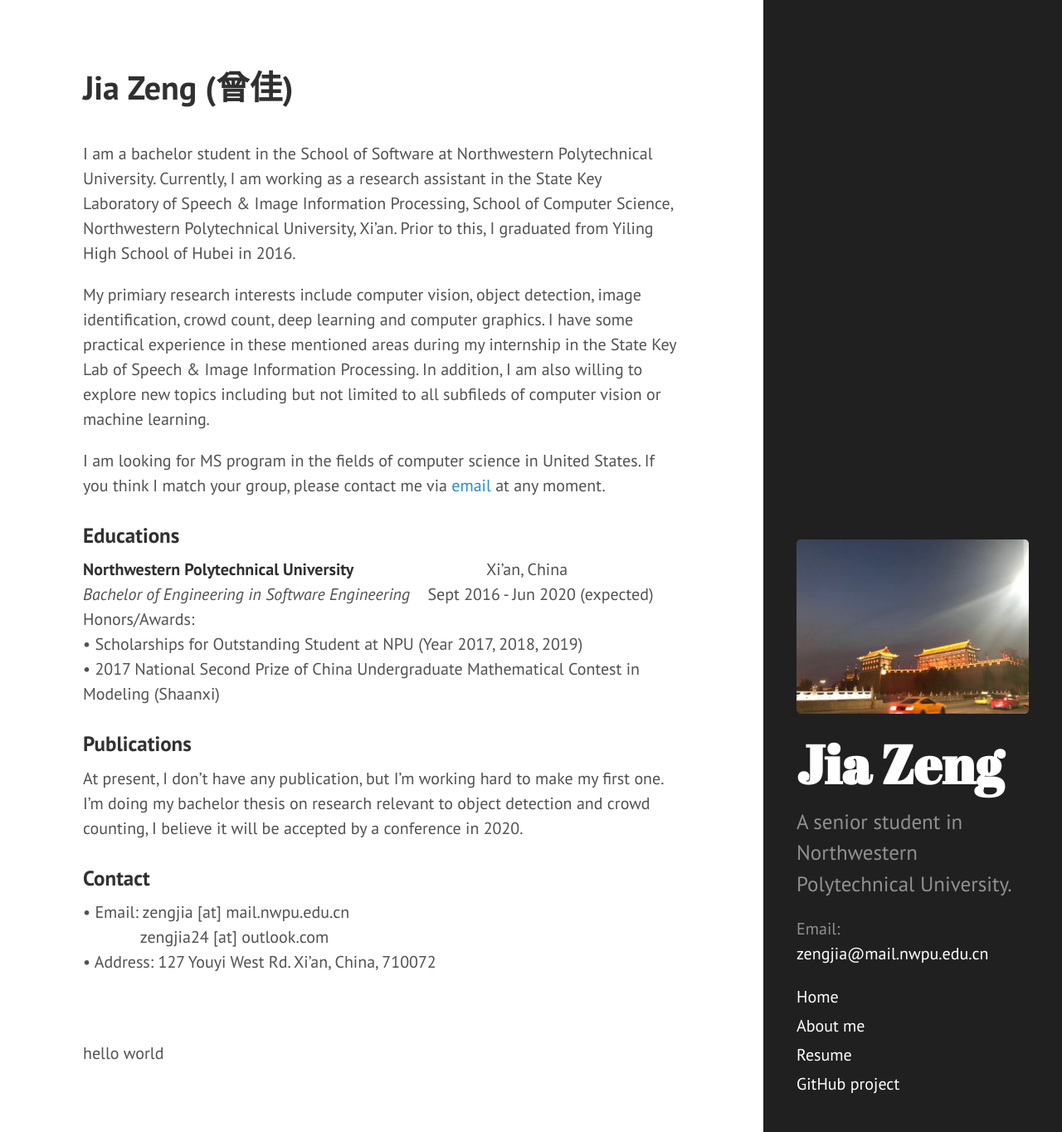
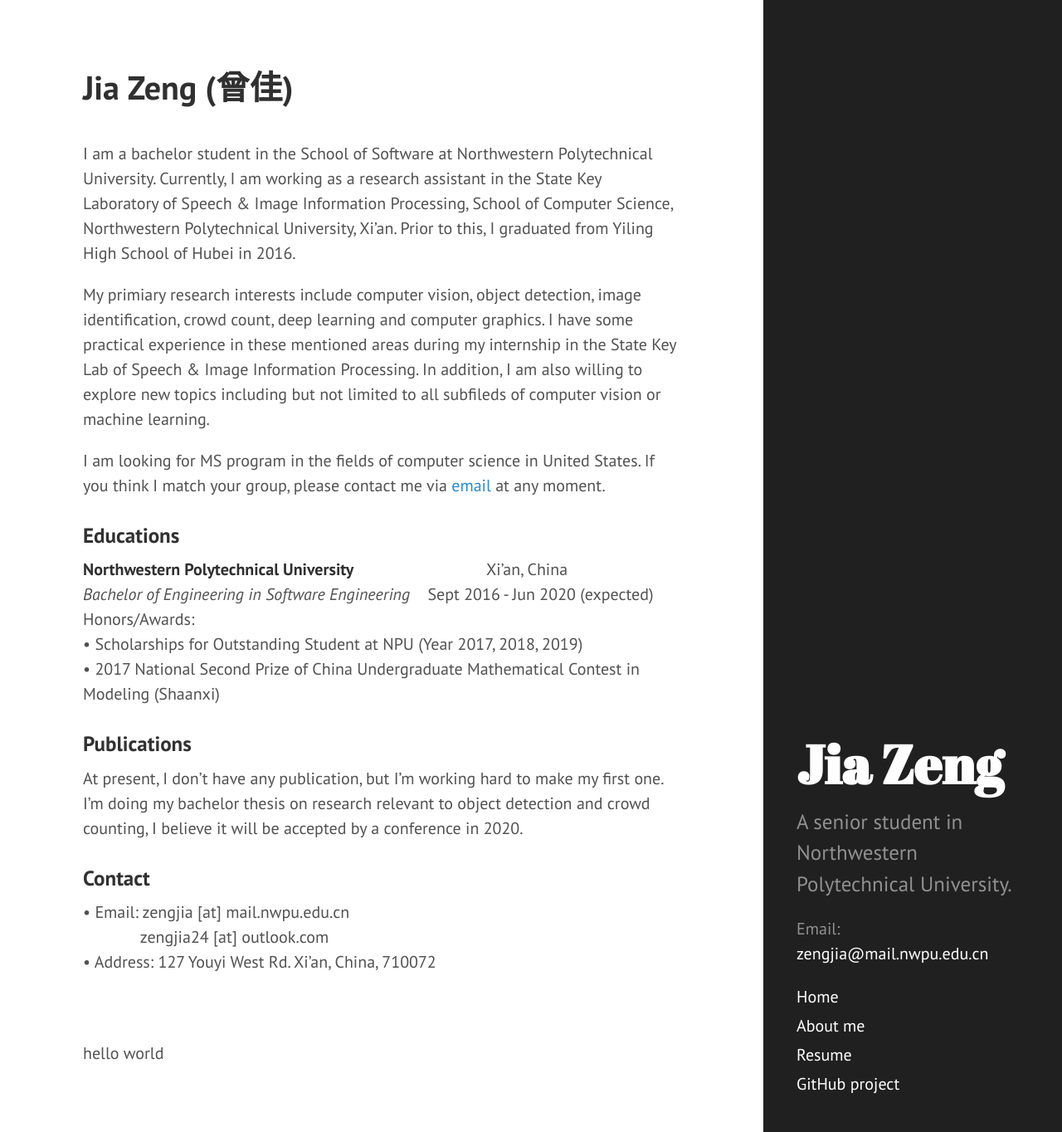
Before and after one commit to zjjzeng/zjjzeng.github.io, a Jekyll site: the page built from index.html, in a window 1280 px wide and 1364 px high. Shown: the whole window at 83% size. Built offline with Jekyll 4.4.1, drawn with Linux system fonts in a browser that asks for light colours; the list of posts is cut into pages by our own code.

Commit message:
Update sidebar.html

```diff
--- a/_includes/sidebar.html
+++ b/_includes/sidebar.html
@@ -1,6 +1,6 @@
 <div class="sidebar">
   <div class="container sidebar-sticky">
-        <img src = '../IMG_0150.JPG'/>
+        <!--img src = '../IMG_0150.JPG'/-->
     <div class="sidebar-about">
       <h1>
           {{ site.title }}
@@ -26,7 +26,7 @@
         {% endif %}
       {% endfor %}
 
-      <a class="sidebar-nav-item" href="../IMG_0150.JPG">Resume</a>
+      <a class="sidebar-nav-item" href="../Resume.pdf">Resume</a>
       <a class="sidebar-nav-item" href="{{ site.github.repo }}">GitHub project</a>
 
     </nav>
```
